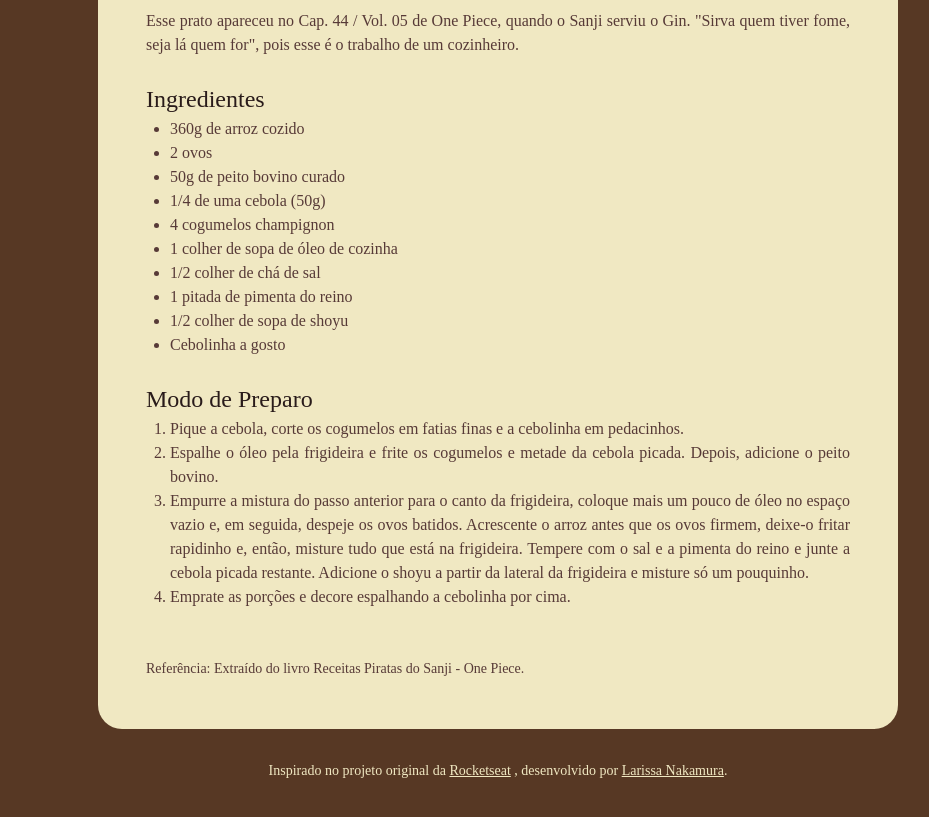
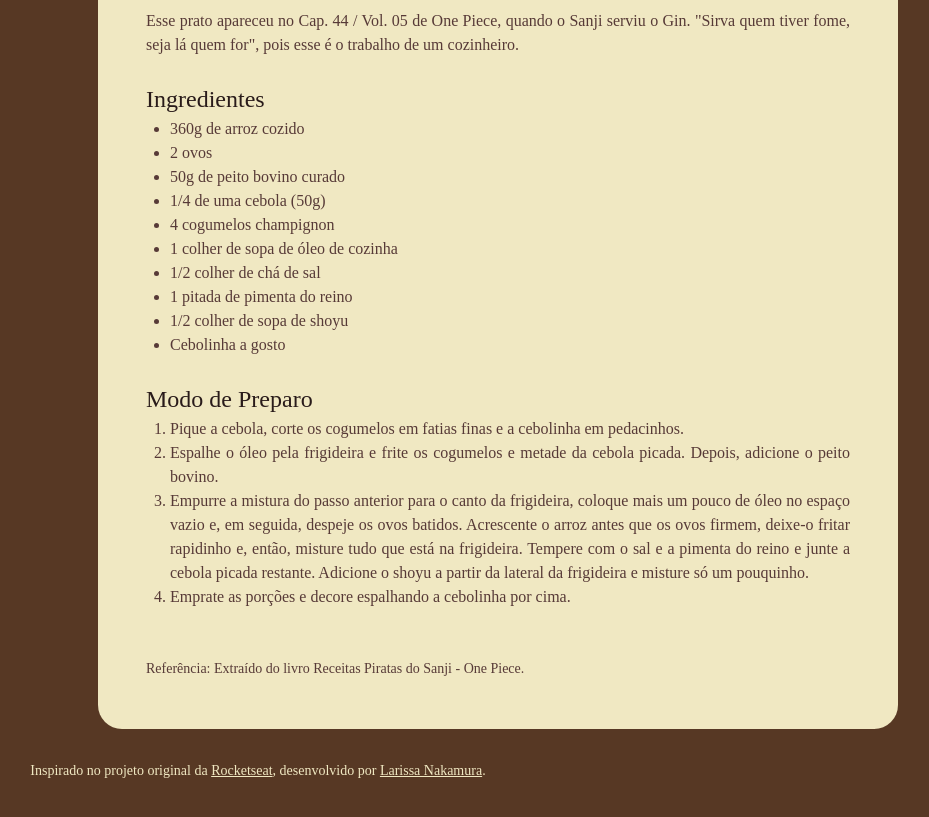
Before and after one commit to larissakmnaka/pagina-receita-sanji, a plain HTML site: page index.html in a window 1280 px wide. Shown: the part 660-1477 px from the top of the page, without its empty margins (142-1071 px from the left). Drawn offline with Linux system fonts and the light colour scheme; a web font is replaced by a local one.

Commit message:
Ajustei o footer

```diff
--- a/index.html
+++ b/index.html
@@ -46,8 +46,7 @@
     </main>
   </div>
   <footer>
-    <!-- Mencionar o livro -->
-    Inspirado no projeto original da <a href="https://app.rocketseat.com.br/journey/full-stack/contents">Rocketseat</a> , desenvolvido por <a href="https://www.linkedin.com/in/larissakmnakamura/">Larissa Nakamura</a>.
+    Inspirado no projeto original da <a href="https://app.rocketseat.com.br/journey/full-stack/contents">Rocketseat</a>, desenvolvido por <a href="https://www.linkedin.com/in/larissakmnakamura/">Larissa Nakamura</a>.
   </footer>
 </body>
 </html>
--- a/style.css
+++ b/style.css
@@ -71,4 +71,5 @@ footer , a {
   margin-bottom: 48px;
   text-align: center;
   font-size: 14px;
+  width: 800px;
 }
```
